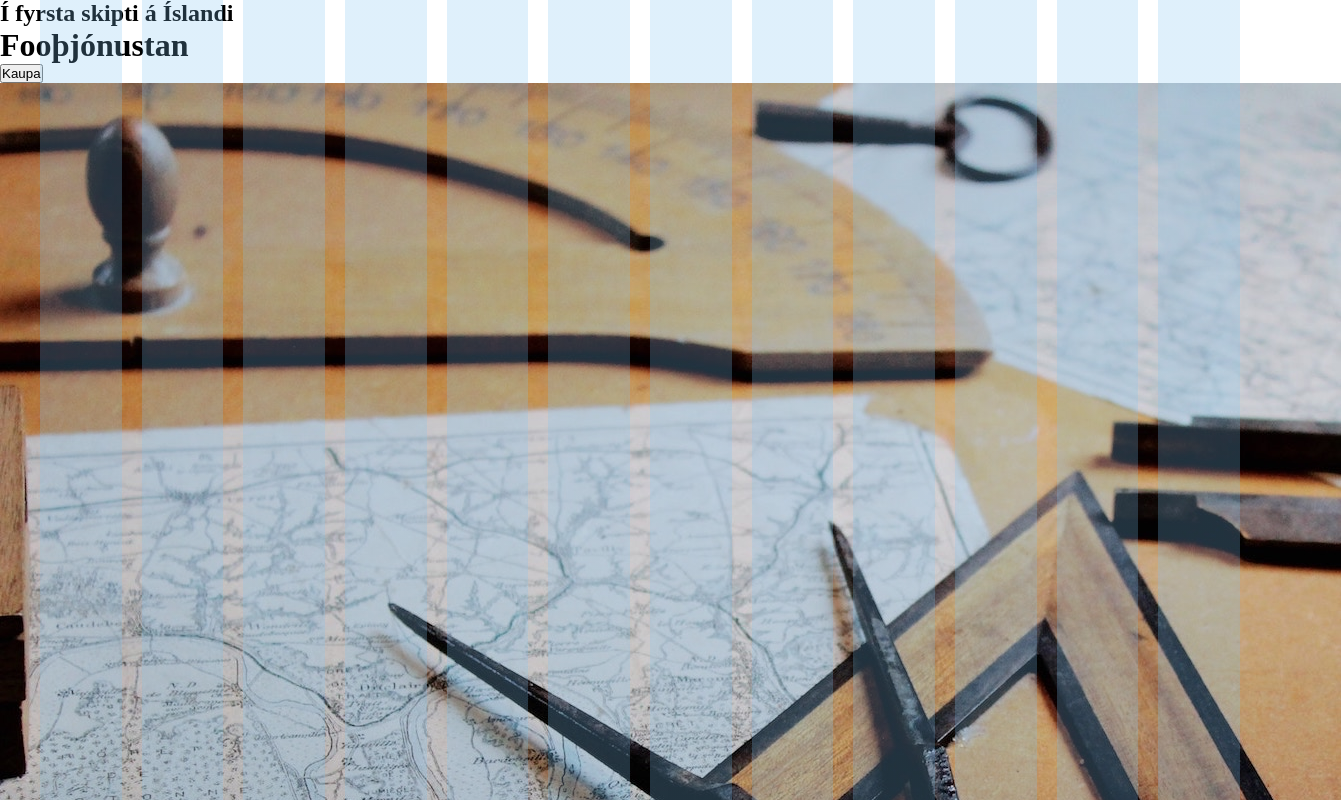
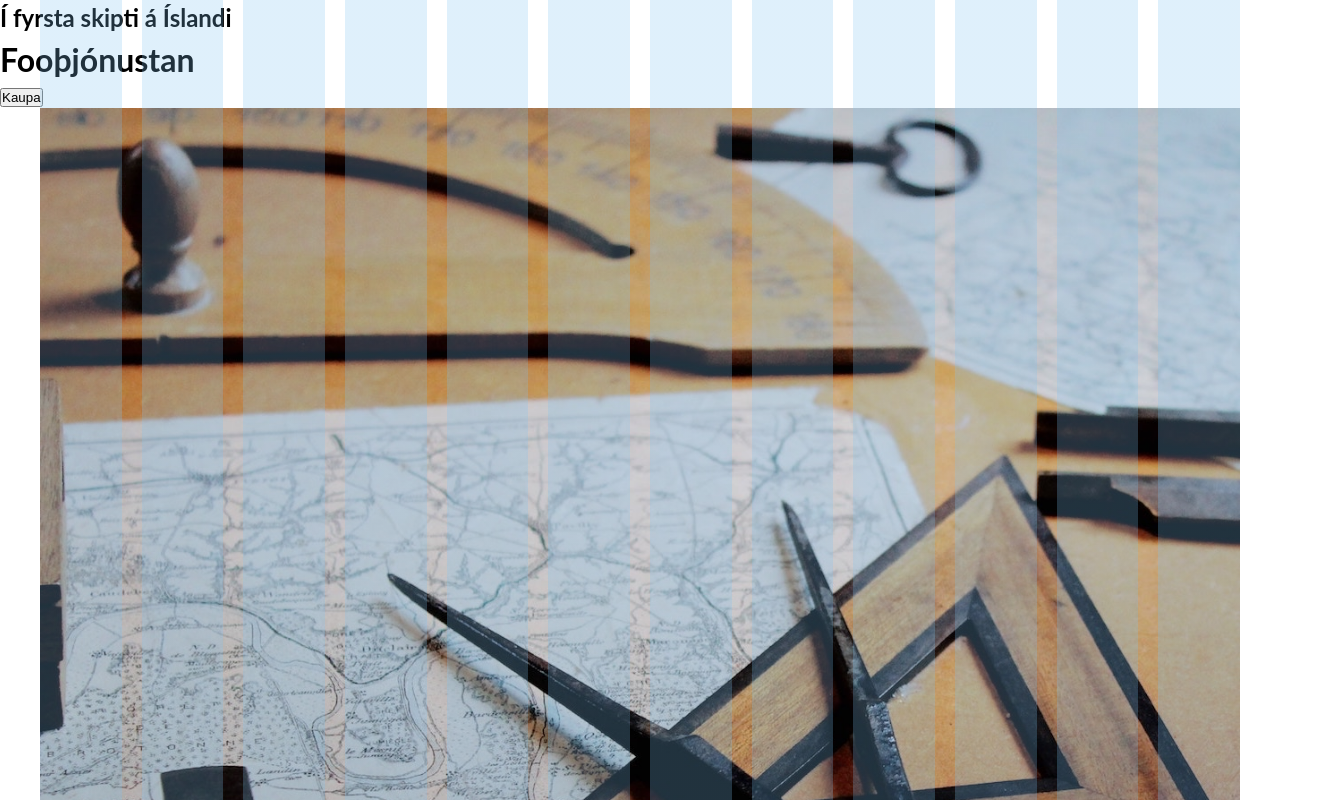
Before and after one commit to SunnevaThorsteins/Group-project-web, a website: page index.html in a window 1280 px wide. Shown: the top 800 px of the page, 1341 px wide, since content can reach past the window. Drawn offline with Linux system fonts and the light colour scheme.

Commit message:
veit ekki

```diff
--- a/index.html
+++ b/index.html
@@ -6,10 +6,11 @@
     <link href="https://fonts.googleapis.com/css?family=Open+Sans|Roboto+Slab" rel="stylesheet">
     <!---font-family: 'Open Sans', sans-serif; font-family: 'Roboto Slab', serif;-->
     <link rel="stylesheet" href="styles.css">
+    <link rel="stylesheet" href="styleguide.css">
     <link rel="stylesheet" href="grid.css">
   </head>
   <body>
-    <header>
+    <header class="header">
       <div class="content">
         <h2 class="heading heading--two">Í fyrsta skipti á Íslandi</h2>
         <h1 class="heading heading--one">Fooþjónustan</h2>
--- a/scss skrár/header.scss
+++ b/scss skrár/header.scss
@@ -1,4 +1,4 @@
-header {
+.header {
   display: flex;
   width: 100%;
   max-width: $max-width;
@@ -8,6 +8,6 @@ header {
   background-size: cover;
 }
 
-header .content {
+.header .content {
   margin: auto;
 }
--- a/styles.scss
+++ b/styles.scss
@@ -1,25 +1,28 @@
+// breytur fyrir mikið notaðar stærðir
+$max-width: 1200px;
+$gutter: 20px;
 
 /*setjum bara box-sizing: border-box á allt því það var gert síðast :P */
-html {
+html { /* stylelint-disable-line */
   box-sizing: border-box;
 }
 
-*, *:before, *:after {
+*, *:before, *:after { /* stylelint-disable-line */
   box-sizing: inherit;
   /*fjarlægja margin og padding, veit ekki afhvejru samt*/
   padding: 0;
   margin: 0;
 }
 
+@import "scss/grid";
 @import "scss/header";
+@import "scss/heading";
+@import "scss/text";
+@import "scss/button";
+@import "scss/card";
+@import "scss/cardlist";
 @import "scss/variables";
-@import "scss/heading";
+@import "scss/form";
+@import "scss/footer";
 @import "scss/cover";
-@import "scss/grid";
-@import "scss/button";
-@import "scss/text";
 @import "scss/blockquote";
-@import "scss/footer";
-@import "scss/cardlist";
-@import "scss/card";
-@import "scss/form";
```
Also changed, not shown: styles.css.
